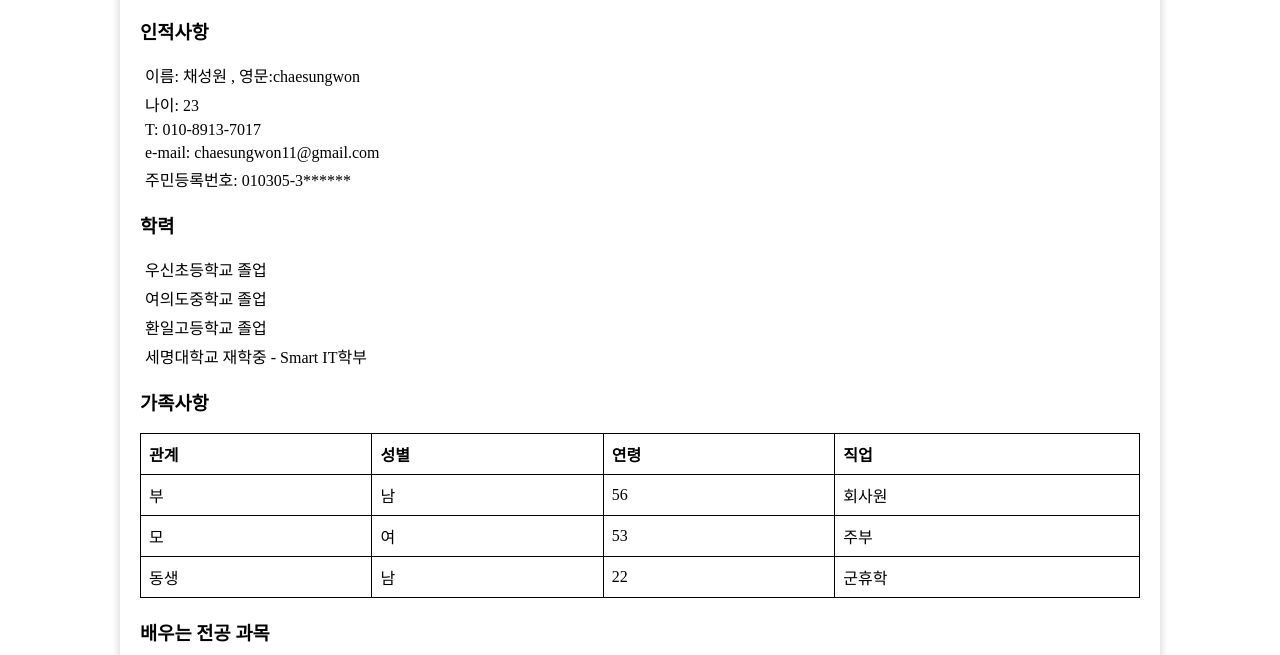
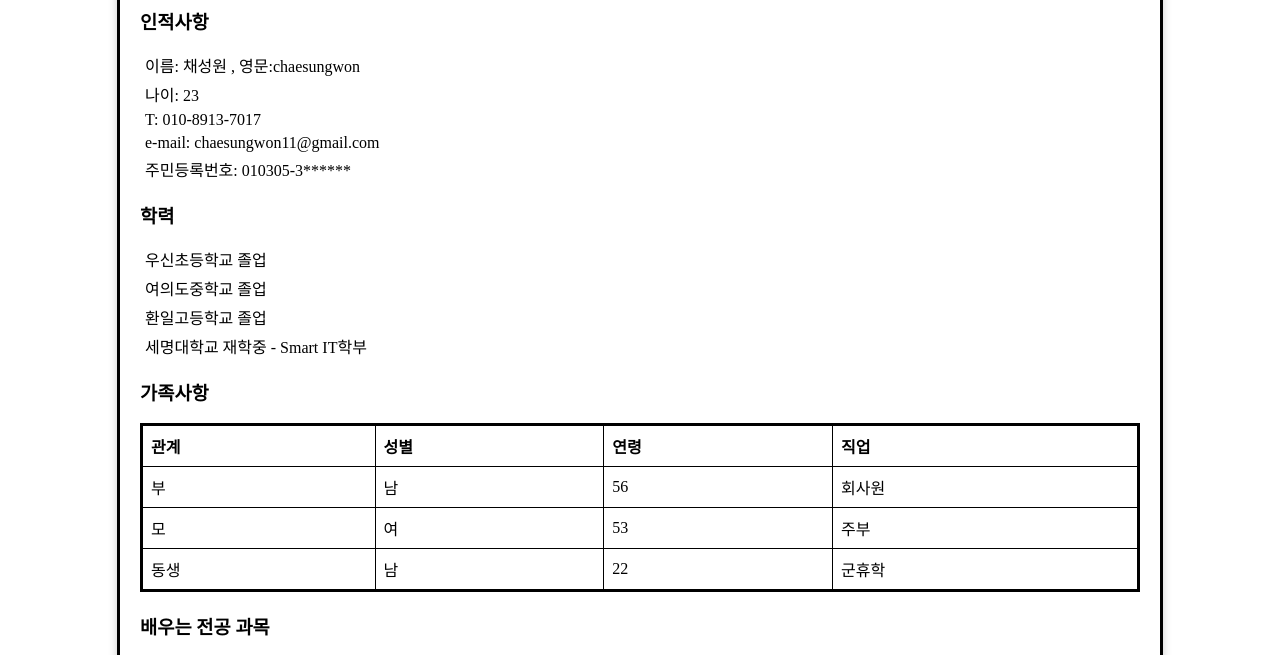
Before and after one commit to chaesungwon11/chaesungwon11, a plain HTML site: page index.html in a window 1280 px wide. Shown: the part 232-887 px from the top of the page. Drawn offline with Linux system fonts and the light colour scheme.

Commit message:
index.html

```diff
--- a/index.html
+++ b/index.html
@@ -20,6 +20,7 @@
             border-radius: 5px;
             box-shadow: 0 0 10px rgba(0, 0, 0, 0.2);
             padding: 20px;
+            border: 3px solid black; /* Added this line */
         }
 
         .resume h2 {
@@ -39,7 +40,7 @@
             width: 100%;
             margin-top: 10px;
             border-collapse: collapse;
-            border: 1px solid black; /* Added this line */
+            border: 3px solid black; /* Added this line */
         }
 
         .resume th,
@@ -57,7 +58,6 @@
         .resume ul li {
             margin: 5px 0;
         }
-
     </style>
     <title>이력서</title>
 </head>
```
